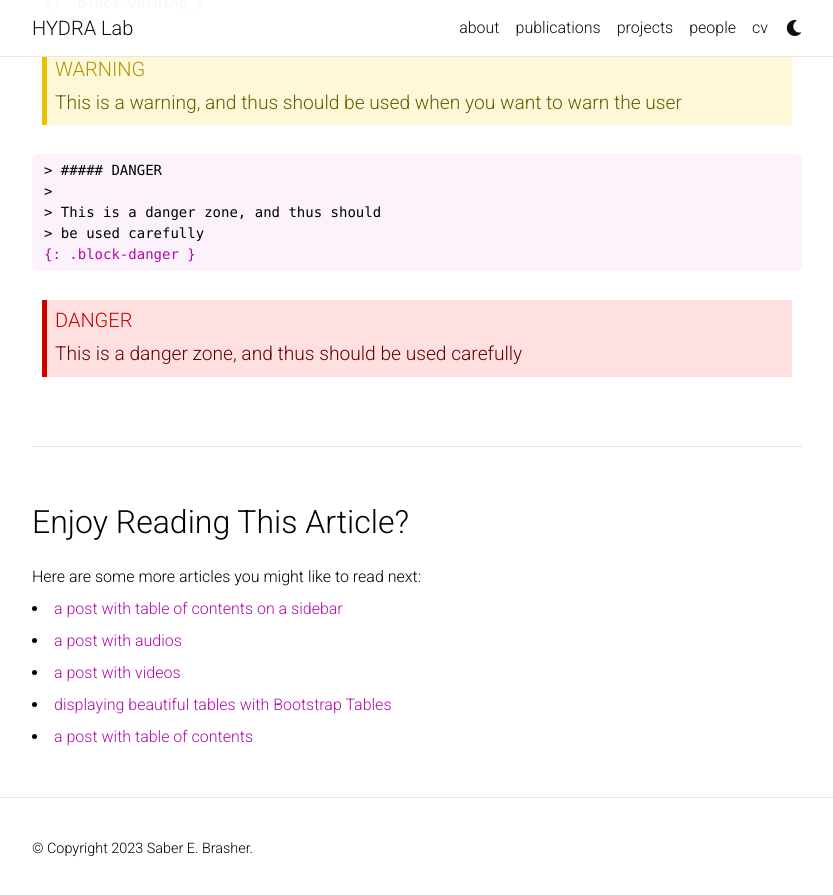
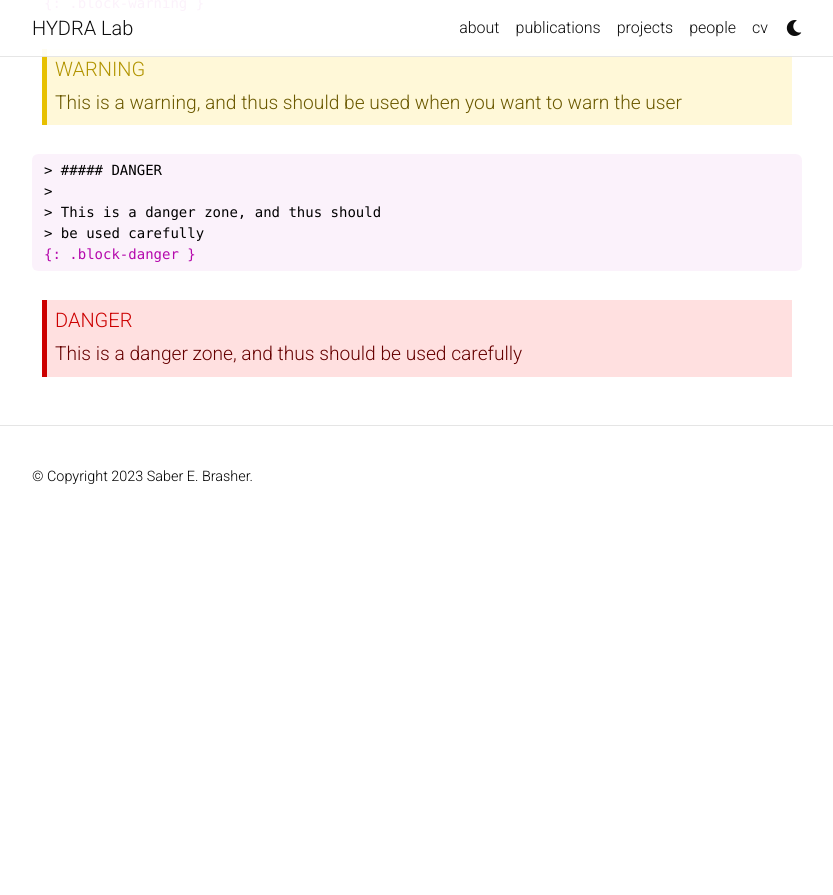
Before and after one commit to saberbrasher/saberbrasher.github.io, a Jekyll site: the page built from _posts/2023-05-12-custom-blockquotes.md, in a window 1280 px wide and 900 px high, scrolled down 1816 px. Shown: the top 895 px of the window, without its empty margins (223-1056 px from the left). Built offline with Jekyll 4.4.1, drawn with Linux system fonts in a browser that asks for light colours; comment, search, counter and statistics services are not loaded; a style sheet for code colours, icons or effects is not loaded; after the commit the page ends 2343 px from its top, so only the background shows below that; some of the changed lines change nothing that is shown.

Commit message:
Update _config.yml

```diff
--- a/_config.yml
+++ b/_config.yml
@@ -115,48 +115,7 @@
 bing_site_verification:  # out your bing-site-verification ID (Bing Webmaster)
 
 # -----------------------------------------------------------------------------
-# Blog
-# -----------------------------------------------------------------------------
 
-blog_name:  # blog_name will be displayed in your blog page
-blog_nav_title:  # your blog must have a title for it to be displayed in the nav bar
-blog_description: a simple whitespace theme for academics
-permalink: /blog/:year/:title/
-
-# Pagination
-pagination:
-  enabled: true
-
-related_blog_posts:
-  enabled: true
-  max_related: 5
-
-# Giscus comments (RECOMMENDED)
-# Follow instructions on https://giscus.app/ to setup for your repo to fill out
-# the information below.
-giscus:
-  repo: alshedivat/al-folio      # <your-github-user-name>/<your-github-repo-name>
-  repo_id: MDEwOlJlcG9zaXRvcnk2MDAyNDM2NQ==
-  category: Comments             # name of the category under which discussions will be created
-  category_id: DIC_kwDOA5PmLc4CTBt6
-  mapping: title                 # identify discussions by post title
-  strict: 1                      # use strict identification mode
-  reactions_enabled: 1           # enable (1) or disable (0) emoji reactions
-  input_position: bottom         # whether to display input form below (bottom) or above (top) the comments
-  theme: preferred_color_scheme  # name of the color scheme (preferred works well with al-folio light/dark mode)
-  emit_metadata: 0
-  lang: en
-
-# Disqus comments (DEPRECATED)
-disqus_shortname: al-folio # put your disqus shortname
-# https://help.disqus.com/en/articles/1717111-what-s-a-shortname
-
-# External sources.
-# If you have blog posts published on medium.com or other external sources,
-# you can display them in your blog by adding a link to the RSS feed.
-external_sources:
-  - name: medium.com
-    rss_url: https://medium.com/@al-folio/feed
 
 # -----------------------------------------------------------------------------
 # Collections
```
